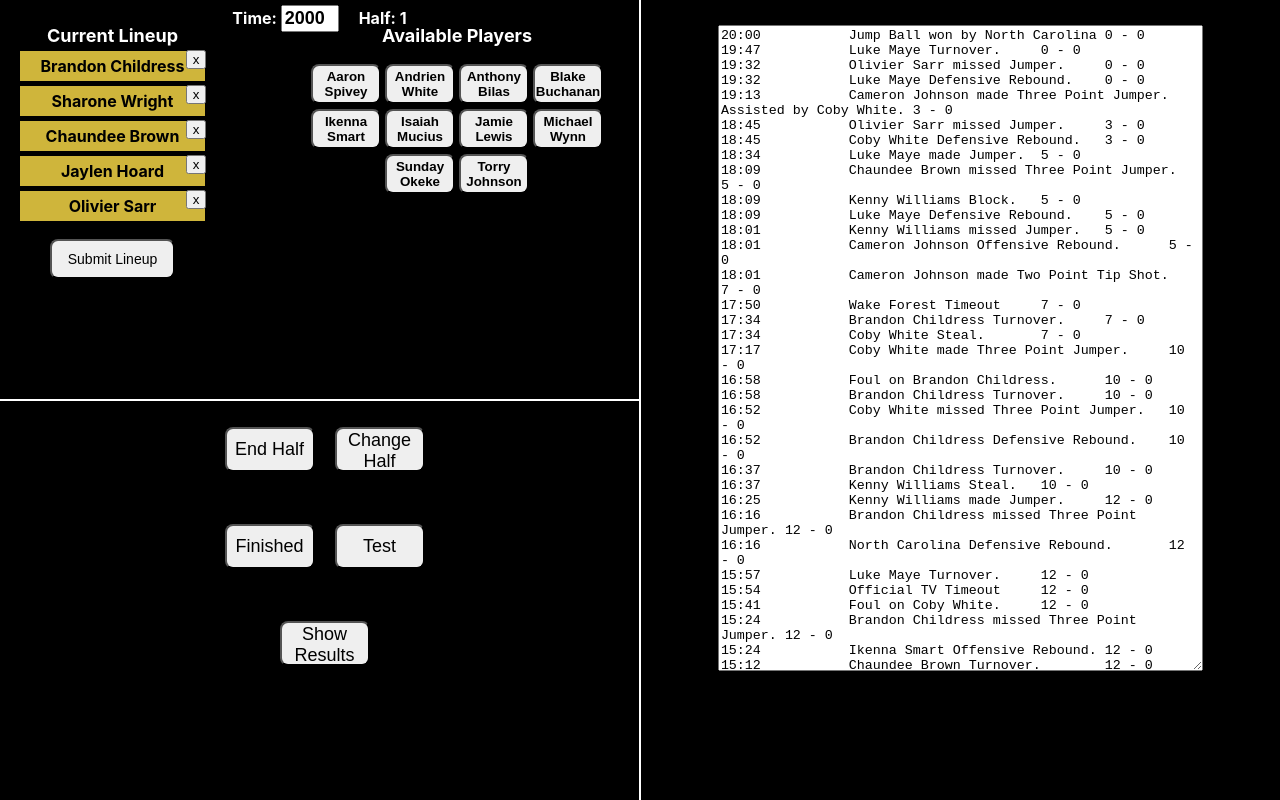
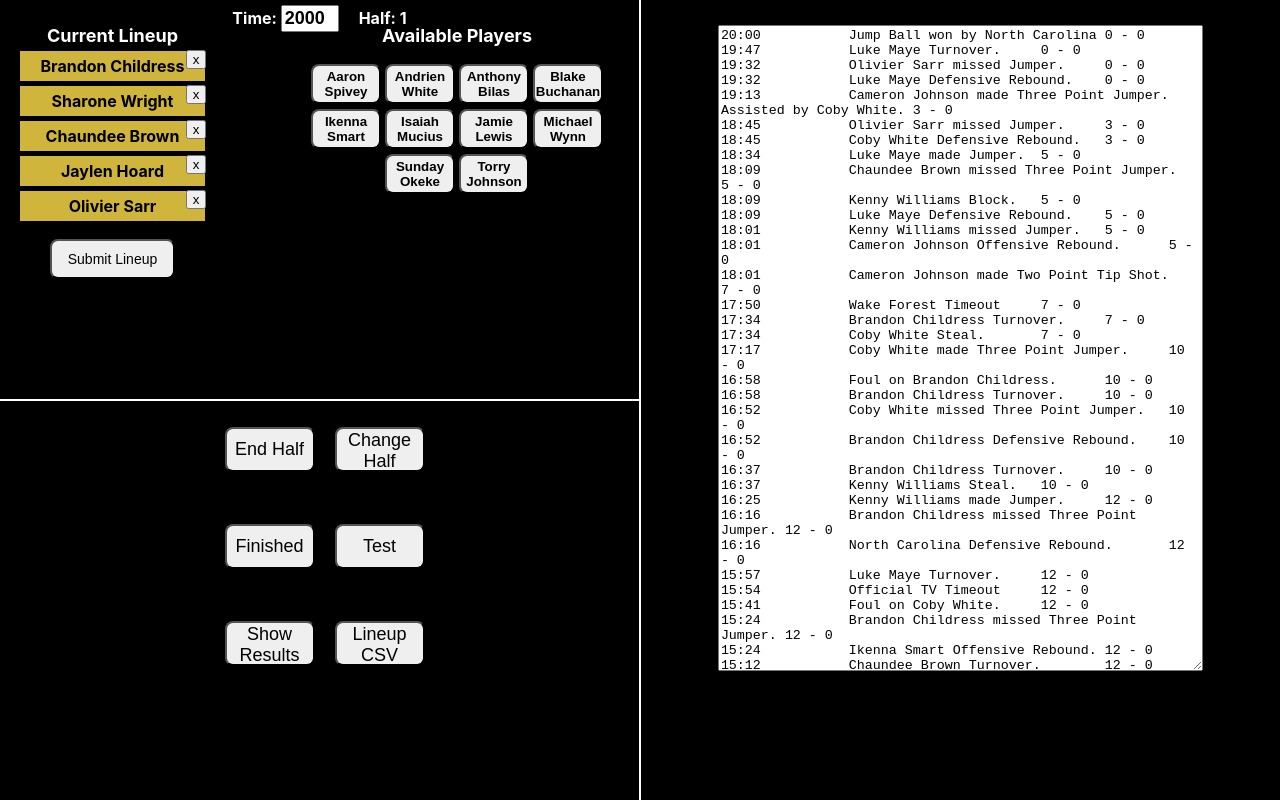
Before and after one commit to awbridgers/lineup-boxscore-tracker, a React (Create React App) app: page / in a window 1280 px wide. Built offline with nearby package versions, Linux system fonts and the light colour scheme.

Commit message:
adds a button to download the lineup times as csv

```diff
--- a/package.json
+++ b/package.json
@@ -7,6 +7,7 @@
     "enzyme": "^3.9.0",
     "enzyme-adapter-react-16": "^1.11.2",
     "react": "^16.8.6",
+    "react-csv": "^1.1.1",
     "react-dom": "^16.8.6",
     "react-redux": "^6.0.1",
     "react-scripts": "2.1.8",
--- a/src/App.css
+++ b/src/App.css
@@ -235,6 +235,10 @@ table.report th {
   font-size: 18px;
   margin: 10px;
 }
+.resultsButton a{
+  color: black;
+  text-decoration: none;
+}
 .for{
   width: 50%;
   display: inline-flex;
--- a/src/App.js
+++ b/src/App.js
@@ -9,8 +9,20 @@ import { updateMissedShots, updateRebounds, updateTurnovers} from './actions/ind
 import Results from './components/results.js';
 import Lineup from './lineupClass.js';
 import equals from 'array-equal';
+import { CSVLink } from "react-csv";
 
 export class App extends Component {
+  constructor(){
+    super();
+    this.headers = [{label:'Lineup', key: 'players'},
+    {label: 'First Half', key: 'firstHalfArray'},
+    {label:'Second Half', key: 'secondHalfArray'}]
+  }
+  componentDidUpdate(){
+    this.props.lineupArray.forEach((lineup)=>{
+
+    })
+  }
   addPlayer = (e) =>{
     let playerName = e.target.id;
     for(let i = 0; i< 5; i++){
@@ -42,7 +54,7 @@ export class App extends Component {
   submitLineup = () =>{
     const sortedPlayerArray = this.props.currentLineup.slice().sort();
     const oldIndex = this.props.lineupIndex;
-    const time = this.fixTime(this.props.time);
+    const time = this.props.time;
     const arrayLength = this.props.lineupArray.length;
     //if its the first lineup of the game, create and push
     if(this.props.lineupArray.length === 0){
@@ -90,7 +102,7 @@ export class App extends Component {
     let time = 0;
     let timeArray = [...lineup.firstHalfArray,...lineup.secondHalfArray];
     for(let i=0; i< timeArray.length; i+=2){
-      time += (timeArray[i] - timeArray[i+1])
+      time += (this.fixTime(timeArray[i]) - this.fixTime(timeArray[i+1]))
     }
     console.log(timeArray)
     return time;
@@ -156,7 +168,7 @@ export class App extends Component {
         let play = line.split('\t')
         if(typeof play[2]!== 'undefined'){
           firstHalfPlays.push({
-            time: this.fixTime(play[0].replace(':','')),
+            time: play[0].replace(':',''),
             details: play[2]
           })
         }
@@ -248,6 +260,9 @@ export class App extends Component {
       }
     })
   }
+  setCSV = () =>{
+
+  }
   render() {
     if(this.props.showResults){
       return (
@@ -295,6 +310,7 @@ export class App extends Component {
                   <p><button type = "button">Finished</button></p>
                   <p><button type = "button" onClick = {this.test}>Test</button></p>
                   <p><button type = "button" onClick = {this.props.changeResults}>Show Results</button></p>
+                  <p><button><CSVLink data={this.props.lineupArray} headers = {this.headers}>Lineup CSV</CSVLink></button></p>
                 </div>
               </div>
             </div>
--- a/src/reducers/lineupArray.js
+++ b/src/reducers/lineupArray.js
@@ -6,8 +6,8 @@ let testLineup = new Lineup([
   'Chaundee Brown',
   'Jaylen Hoard',
   'Olivier Sarr'],1200,1);
-  testLineup.firstHalfArray = [1200,0];
-  testLineup.secondHalfArray = [1200,0];
+  testLineup.firstHalfArray = [2000,0];
+  testLineup.secondHalfArray = [2000,0];
 
 
 
```
Also changed, not shown: 1 other file (tests, documents, lock files or other folders).
